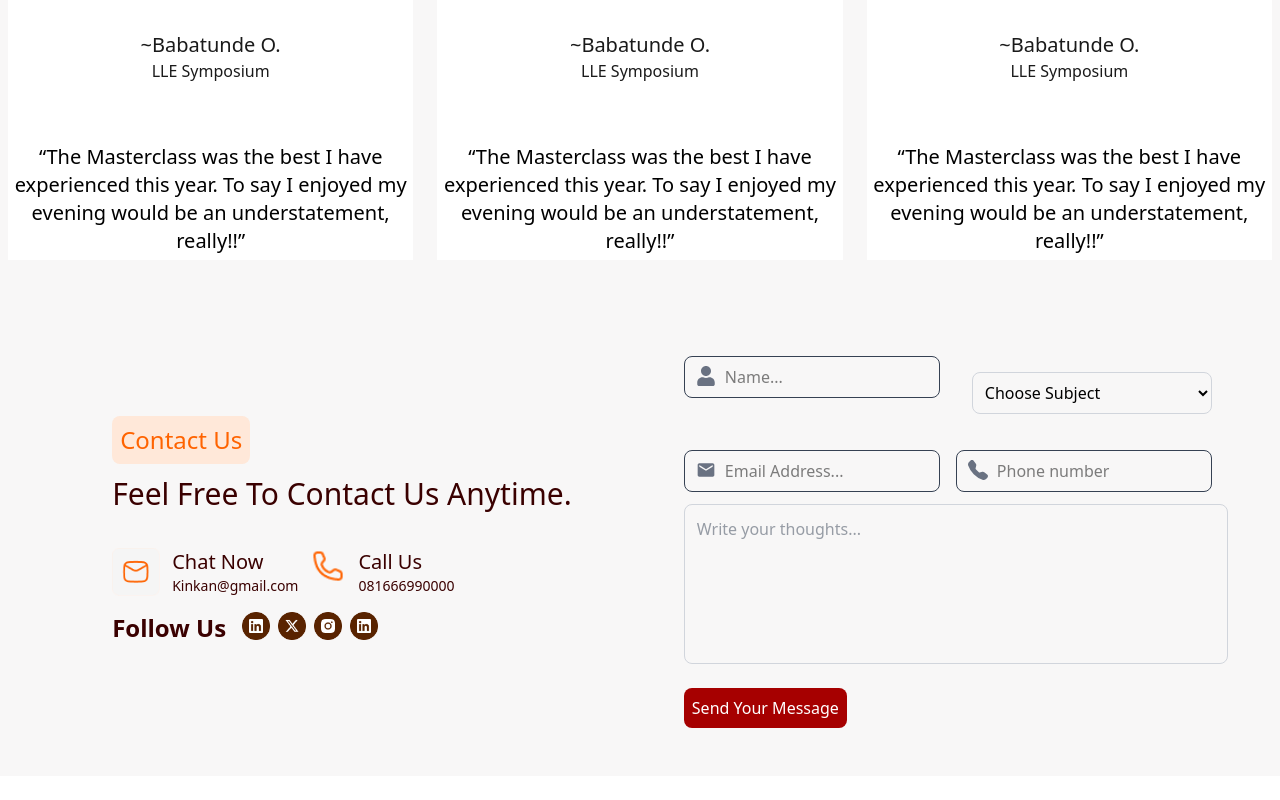
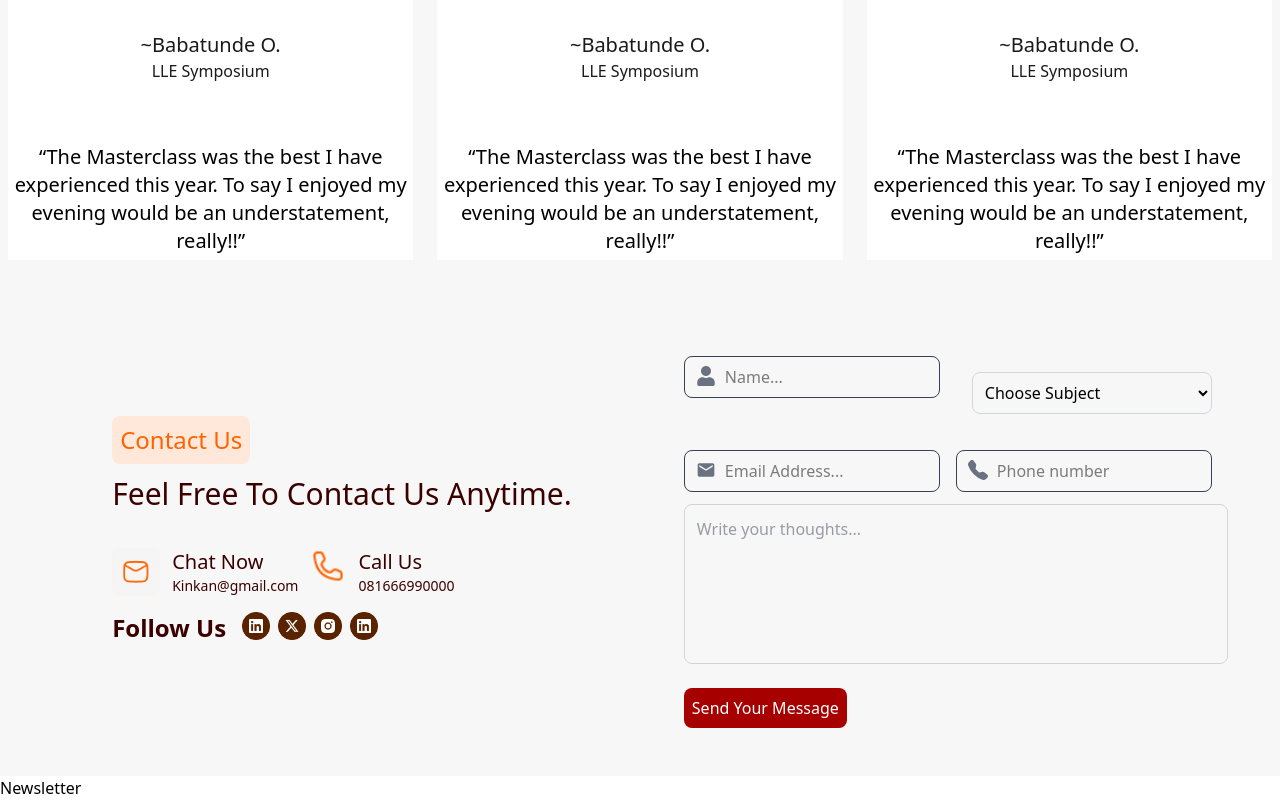
Before and after one commit to Developerfiyin/LLE-website, a React (Vite) app: page / in a window 1280 px wide. Shown: the part 7466-8266 px from the top of the page. Before the commit the page ends 8242 px from the top, so only its background shows below. Built offline with nearby package versions, Linux system fonts and the light colour scheme.

Commit message:
Added Newsletter file

```diff
--- a/src/App.jsx
+++ b/src/App.jsx
@@ -8,6 +8,7 @@ import './App.css'
 import Activities from './Components/Activities'
 import Testimonials from './Components/Testimonials'
 import Contact from './Components/contact'
+import Newsletter from './Components/Newsletter'
 
 const App =() => {
 
@@ -64,6 +65,7 @@ return (
    <Activities/>
    <Testimonials/>
    <Contact/>
+   <Newsletter/>
 
   </>
 )
--- /dev/null
+++ b/src/Components/Newsletter.jsx
@@ -0,0 +1,9 @@
+import React from 'react'
+
+const Newsletter = () => {
+  return (
+    <div>Newsletter</div>
+  )
+}
+
+export default Newsletter
```
